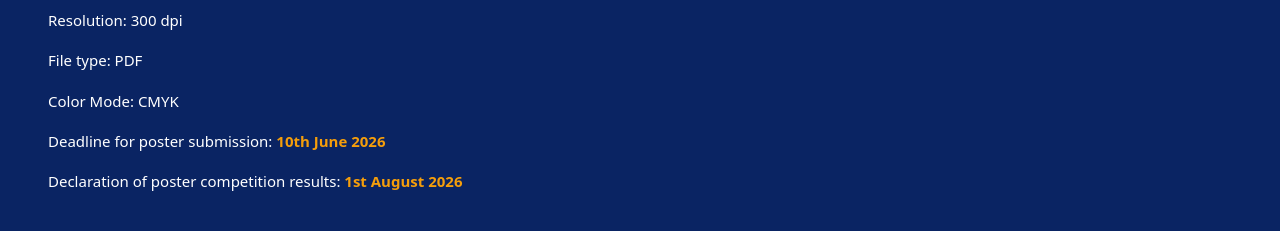
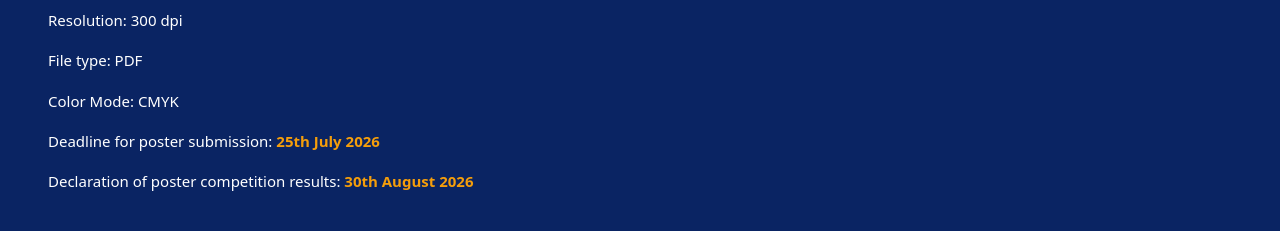
Before and after one commit to mnihadc/DesignProJain, a React (Vite) app in the folder Client/: page /poster-design-competition in a window 1280 px wide. Shown: the part 960-1191 px from the top of the page. Built offline with nearby package versions, Linux system fonts and the light colour scheme.

Commit message:
Update PosterDesignCompetition.tsx
Dates to be changed

```diff
--- a/Client/src/pages/PosterDesignCompetition.tsx
+++ b/Client/src/pages/PosterDesignCompetition.tsx
@@ -117,10 +117,10 @@ const PosterDesignCompetition = () => {
             <p>Color Mode: CMYK</p>
 
             <p>
-              Deadline for poster submission: <span className="font-bold text-[#f59e0b]">10th June 2026</span>
+              Deadline for poster submission: <span className="font-bold text-[#f59e0b]">25th July 2026</span>
             </p>
             <p>
-              Declaration of poster competition results: <span className="font-bold text-[#f59e0b]">1st August 2026</span>
+              Declaration of poster competition results: <span className="font-bold text-[#f59e0b]">30th August 2026</span>
             </p>
 
             <h2 className="text-xl sm:text-2xl font-bold text-[#f59e0b] pt-4">
```
